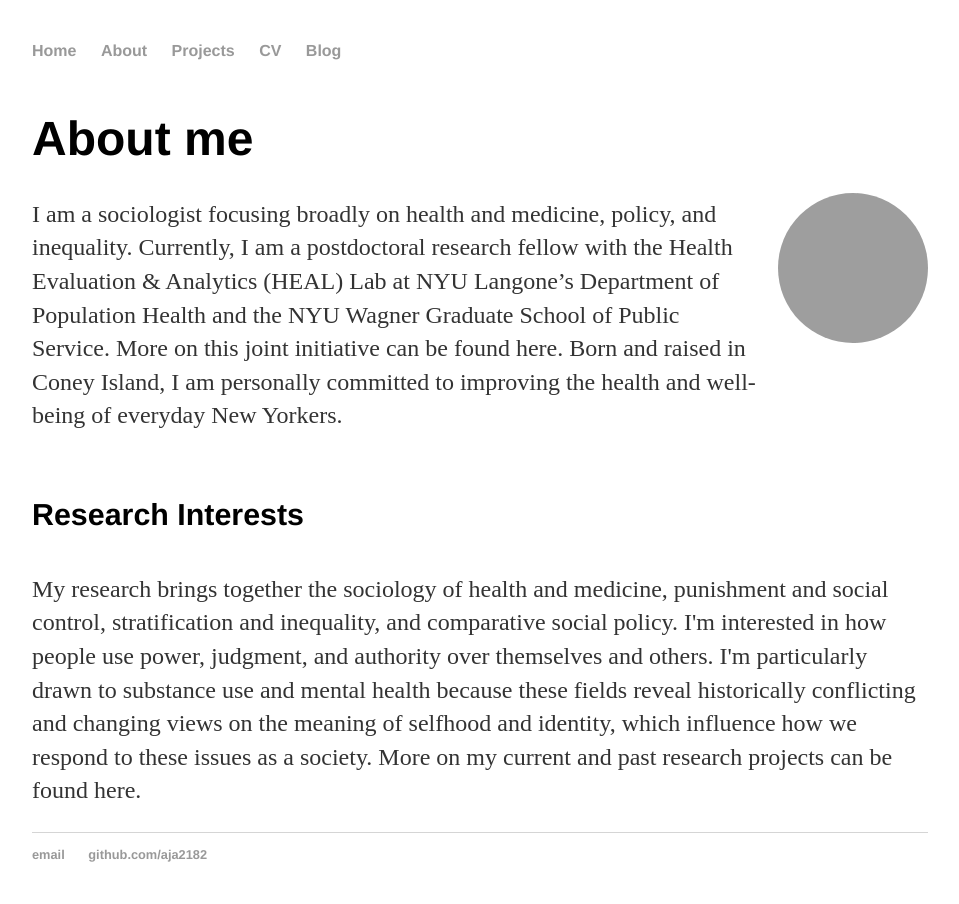
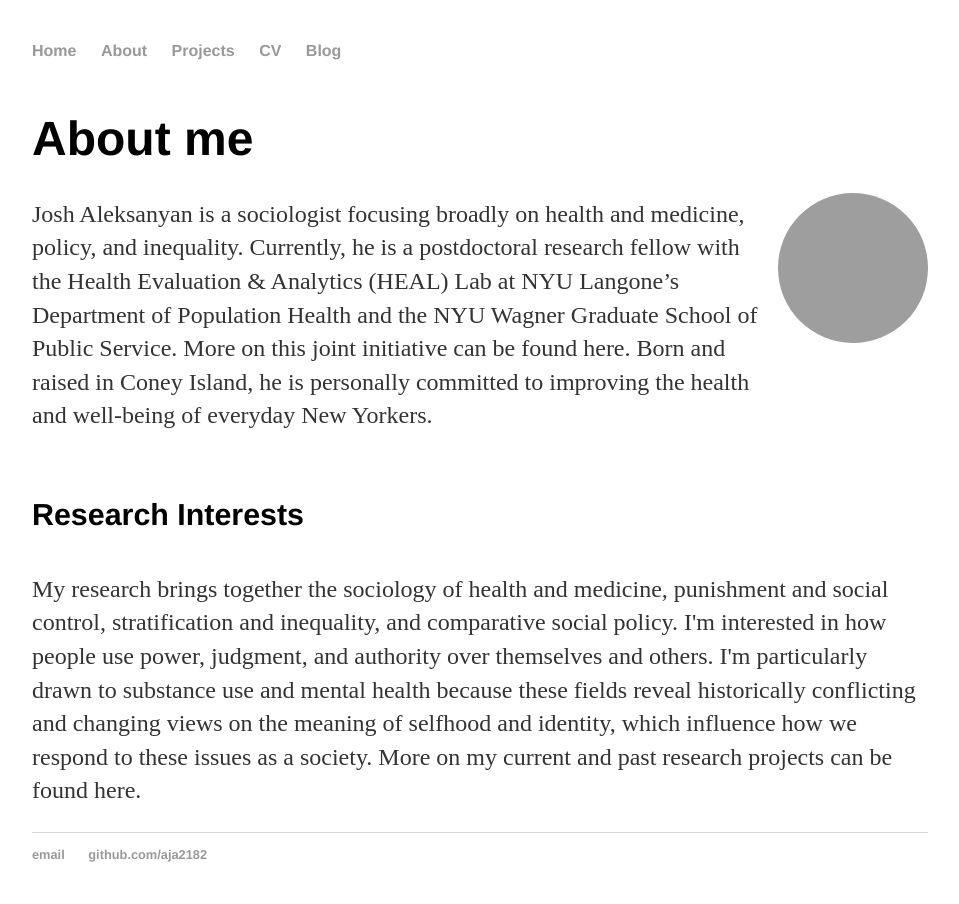
Before and after one commit to aja2182/aja2182.github.io, a Jekyll site: the page built from about/index.html, in a window 1280 px wide. Shown: the whole page, without its empty margins (160-1119 px from the left). Built offline with Jekyll 4.4.1, drawn with Linux system fonts in a browser that asks for light colours; grey boxes are pictures that could not be loaded.

Commit message:
Update index.html

```diff
--- a/about/index.html
+++ b/about/index.html
@@ -40,7 +40,7 @@
     <div class="about">
         <div class="text-content">
             <h1>About me</h1>
-            <p>I am a sociologist focusing broadly on health and medicine, policy, and inequality. Currently, I am a postdoctoral research fellow with the Health Evaluation & Analytics (HEAL) Lab at NYU Langone’s Department of Population Health and the NYU Wagner Graduate School of Public Service. More on this joint initiative can be found here. Born and raised in Coney Island, I am personally committed to improving the health and well-being of everyday New Yorkers. </p>
+            <p>Josh Aleksanyan is a sociologist focusing broadly on health and medicine, policy, and inequality. Currently, he is a postdoctoral research fellow with the Health Evaluation & Analytics (HEAL) Lab at NYU Langone’s Department of Population Health and the NYU Wagner Graduate School of Public Service. More on this joint initiative can be found here. Born and raised in Coney Island, he is personally committed to improving the health and well-being of everyday New Yorkers. </p>
         </div>
         <img src="avatar.png" alt="Avatar" class="avatar">
     </div>
```
